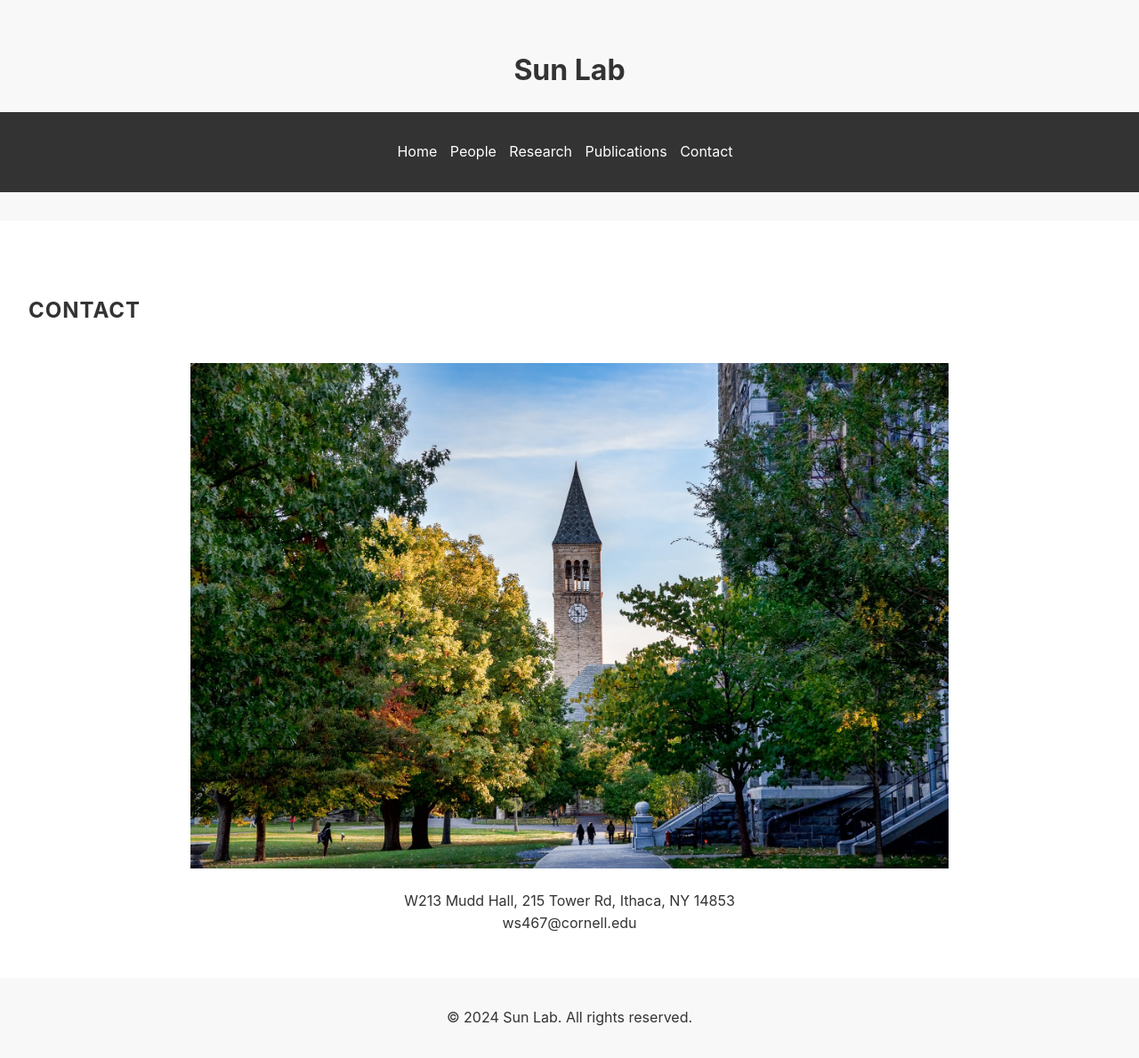
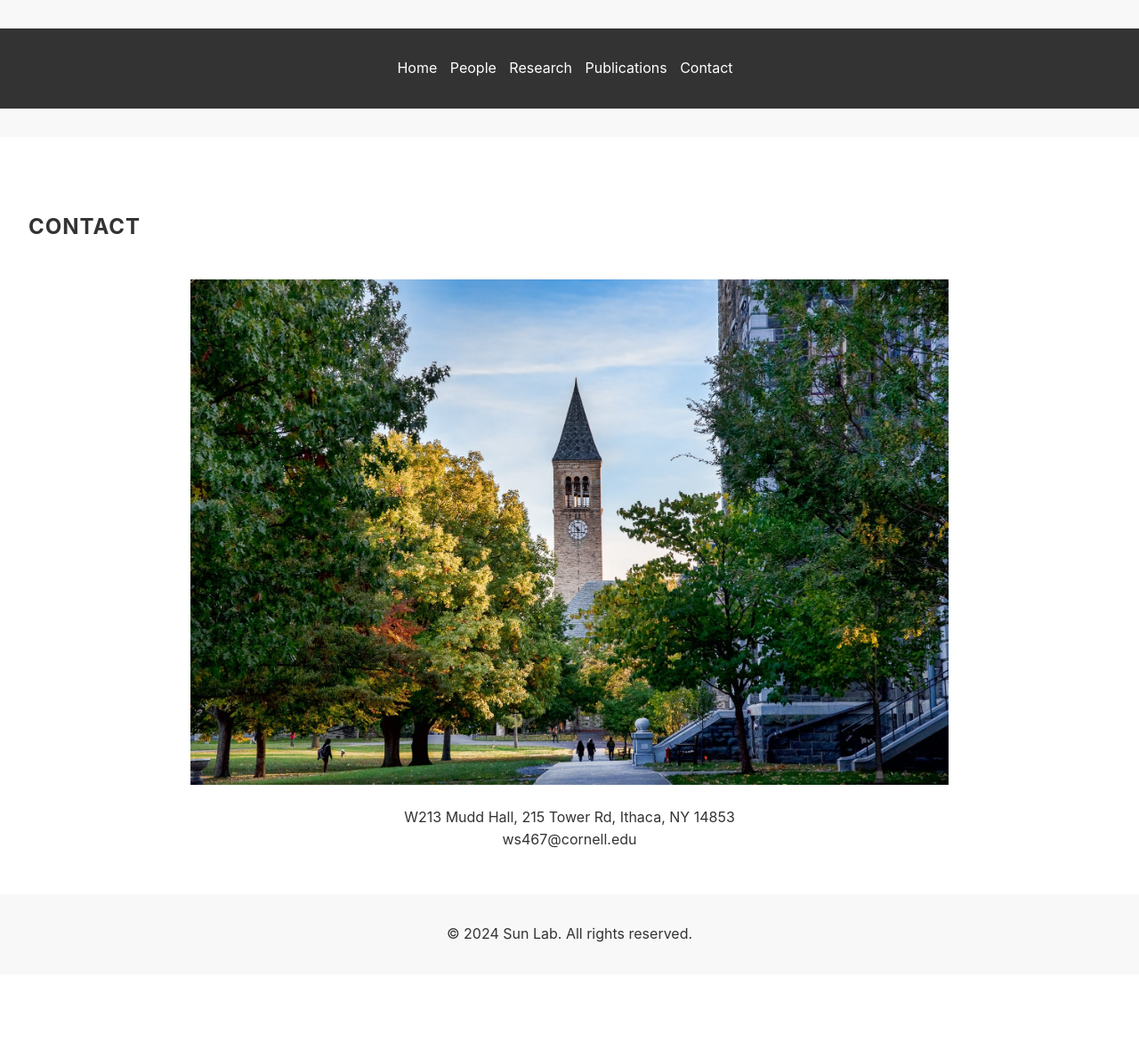
Before and after one commit to neuroai/my-awesome-site, a Jekyll site: the page built from contact.md, in a window 1280 px wide. Shown: the whole page at 89% size. Built offline with Jekyll 4.4.1, drawn with Linux system fonts in a browser that asks for light colours; after the commit the page ends 1095 px from its top, so only the background shows below that.

```diff
--- a/_layouts/default.html
+++ b/_layouts/default.html
@@ -9,7 +9,6 @@
 </head>
 <body>
   <header>
-    <h1><a href="{{ site.baseurl }}/">{{ site.title }}</a></h1>
     <nav>
       <ul>
         <li><a href="{{ site.baseurl }}/">Home</a></li>
```
